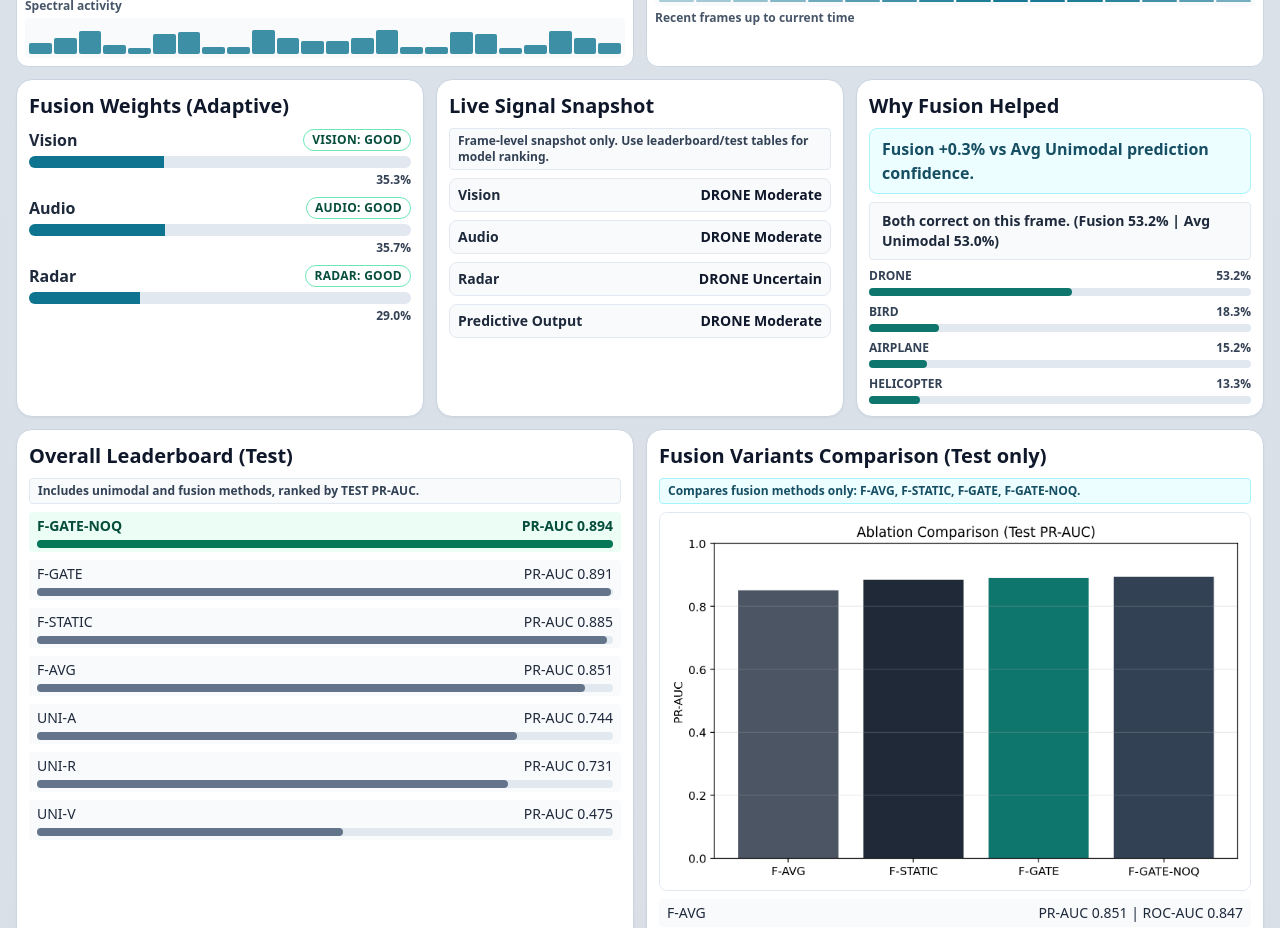
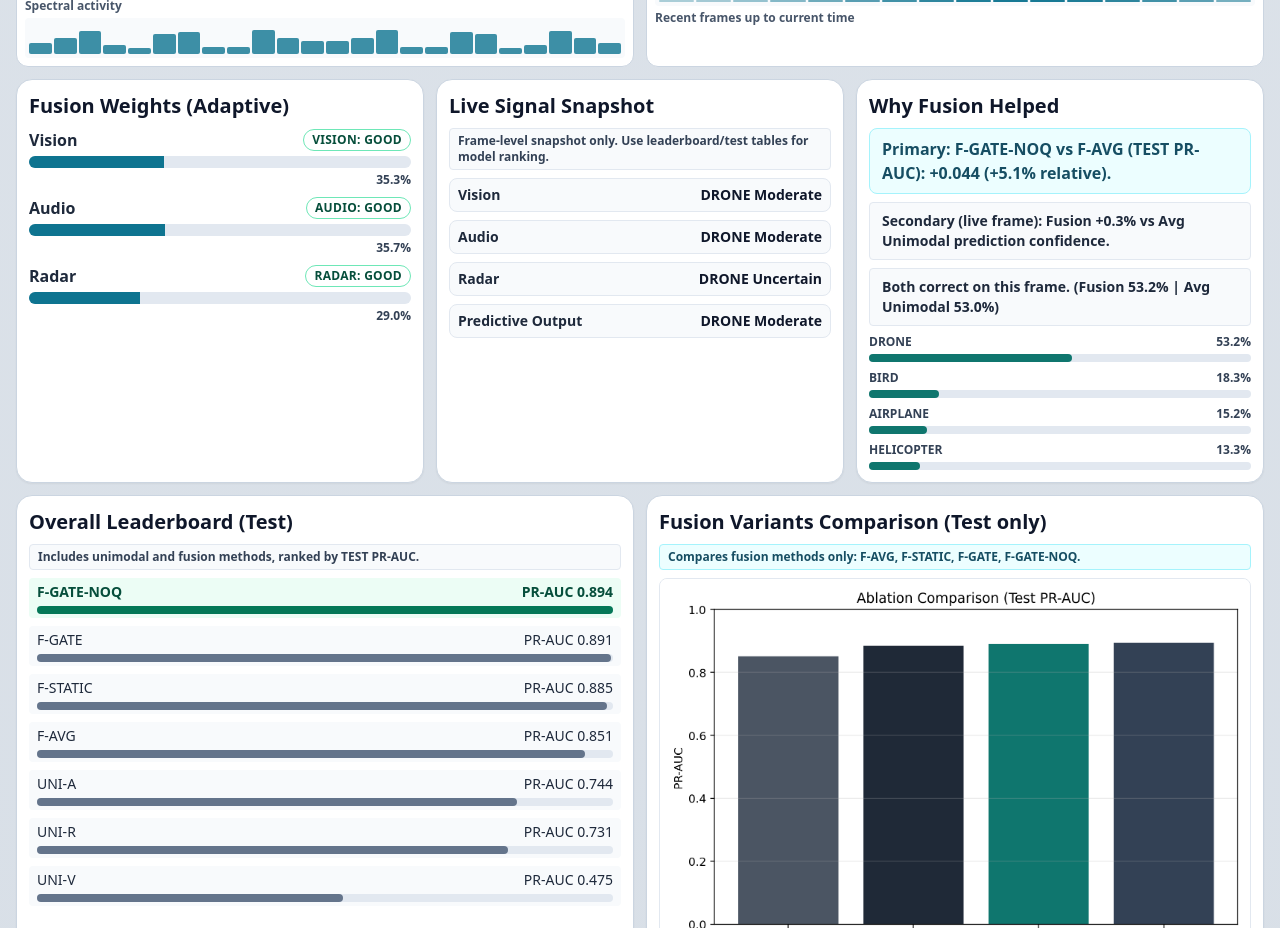
Before and after one commit to anikethmalipeddi/uav-detect-rsef-isr-project, a Next.js app in the folder vercel_poster_demo/: page / in a window 1280 px wide. Shown: the part 860-1788 px from the top of the page. Built offline with nearby package versions, Linux system fonts and the light colour scheme.

Commit message:
Make Why Fusion Helped primary vs F-AVG and secondary vs avg unimodal

```diff
--- a/vercel_poster_demo/src/app/page.tsx
+++ b/vercel_poster_demo/src/app/page.tsx
@@ -267,7 +267,7 @@ export default function Page() {
   const delta = frame && avgUnimodalScore !== null ? frame.modality_scores.fusion - avgUnimodalScore : 0;
   const deltaSignedPct = `${delta >= 0 ? "+" : ""}${(delta * 100).toFixed(1)}%`;
 
-  const outcomeMessage = (() => {
+  const frameOutcomeMessage = (() => {
     if (avgUnimodalScore === null || !avgUnimodalTop) return "No unimodal comparator available for this scenario frame.";
     if (avgUnimodalTop.label !== gt && fusionTop.label === gt) {
       return `Fusion correct while ${avgUnimodalLabel} is wrong.`;
@@ -283,11 +283,11 @@ export default function Page() {
     }
     return "Hard case across models.";
   })();
-  const deltaMessage = avgUnimodalScore !== null && frame
+  const secondaryDeltaMessage = avgUnimodalScore !== null && frame
     ? `Fusion ${deltaSignedPct} vs ${avgUnimodalLabel} prediction confidence.`
     : "No unimodal comparator available.";
-  const deltaSummary = avgUnimodalScore !== null && frame
-    ? `${outcomeMessage} (Fusion ${fmtPct(frame.modality_scores.fusion)} | ${avgUnimodalLabel} ${fmtPct(avgUnimodalScore)})`
+  const secondaryDeltaSummary = avgUnimodalScore !== null && frame
+    ? `${frameOutcomeMessage} (Fusion ${fmtPct(frame.modality_scores.fusion)} | ${avgUnimodalLabel} ${fmtPct(avgUnimodalScore)})`
     : "No unimodal comparator available.";
 
   const scenarioAudio = useMemo(
@@ -311,6 +311,18 @@ export default function Page() {
     if (!testFusionMetrics.length) return null;
     return [...testFusionMetrics].sort((a, b) => b.pr_auc - a.pr_auc)[0];
   }, [testFusionMetrics]);
+  const fAvgMetric = useMemo(
+    () => testFusionMetrics.find((m) => m.run_id === "F-AVG") ?? null,
+    [testFusionMetrics],
+  );
+  const primaryDeltaMessage = useMemo(() => {
+    if (!bestFusionMetric || !fAvgMetric) {
+      return "Primary benchmark unavailable (requires TEST metrics for best fusion and F-AVG).";
+    }
+    const d = bestFusionMetric.pr_auc - fAvgMetric.pr_auc;
+    const rel = fAvgMetric.pr_auc > 0 ? (d / fAvgMetric.pr_auc) * 100 : 0;
+    return `${bestFusionMetric.run_id} vs F-AVG (TEST PR-AUC): ${d >= 0 ? "+" : ""}${d.toFixed(3)} (${d >= 0 ? "+" : ""}${rel.toFixed(1)}% relative).`;
+  }, [bestFusionMetric, fAvgMetric]);
   const visionUnimodalMetric = useMemo(() => {
     const testUni = unimodalMetrics.filter((m) => m.split.toLowerCase() === "test");
     return testUni.find((m) => m.run_id === "UNI-V") ?? null;
@@ -549,8 +561,15 @@ export default function Page() {
 
           <section className="rounded-2xl border border-slate-300 bg-white p-3 shadow-sm">
             <h3 className="mb-2 text-xl font-black text-slate-900">Why Fusion Helped</h3>
-            <div className="mb-2 rounded-lg border border-cyan-200 bg-cyan-50 px-3 py-2 font-semibold text-cyan-900">{deltaMessage}</div>
-            <div className="mb-2 rounded border border-slate-200 bg-slate-50 px-3 py-2 text-sm font-semibold text-slate-800">{deltaSummary}</div>
+            <div className="mb-2 rounded-lg border border-cyan-200 bg-cyan-50 px-3 py-2 font-semibold text-cyan-900">
+              Primary: {primaryDeltaMessage}
+            </div>
+            <div className="mb-2 rounded border border-slate-200 bg-slate-50 px-3 py-2 text-sm font-semibold text-slate-800">
+              Secondary (live frame): {secondaryDeltaMessage}
+            </div>
+            <div className="mb-2 rounded border border-slate-200 bg-slate-50 px-3 py-2 text-sm font-semibold text-slate-800">
+              {secondaryDeltaSummary}
+            </div>
             <div className="space-y-2">
               {fusionDistEntries.map(([label, value]) => (
                 <div key={label} className="space-y-1">
```
